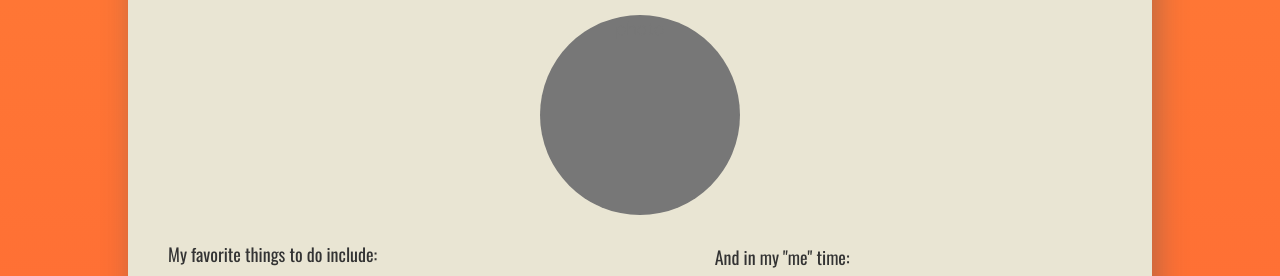
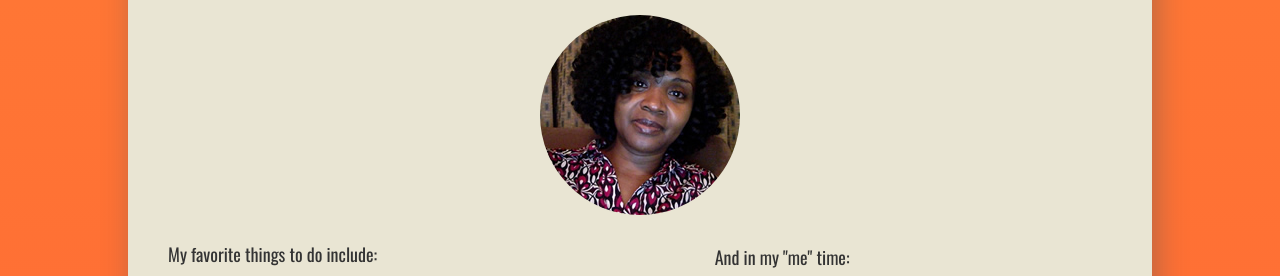
Before and after one commit to NicciWill-Solutions/nicciwill-solutions.github.io, a PHP site: page / in a window 1280 px wide; the page is wider, and only the part inside the window is pictured. Shown: the part 1093-1369 px from the top of that part. Run offline with PHP 8.4, Linux system fonts and the light colour scheme; some web fonts are replaced.

Commit message:
Images dir

```diff
--- a/index.html
+++ b/index.html
@@ -26,7 +26,7 @@
             <div>
                 <h3>I’m currently a freelance web developer and full-time student in Thinkful’s Engineering Immersion Program.</h3>
 
-                <div class="nicciImg">photo</div>
+                <div class="nicciImg"> </div>
 
                 <div class="about">
                     <div class="favs">
--- a/main.css
+++ b/main.css
@@ -170,7 +170,8 @@
   .nicciImg {
     width: 200px;
     height: 200px;
-    background: #777;
+    background: url("./images/headshot300x300.jpg");
+    background-position: center center;
     border-radius: 50%;
     margin: 15px auto;
   }
```
Also changed, not shown: images/headshot300x300.jpg (added).
